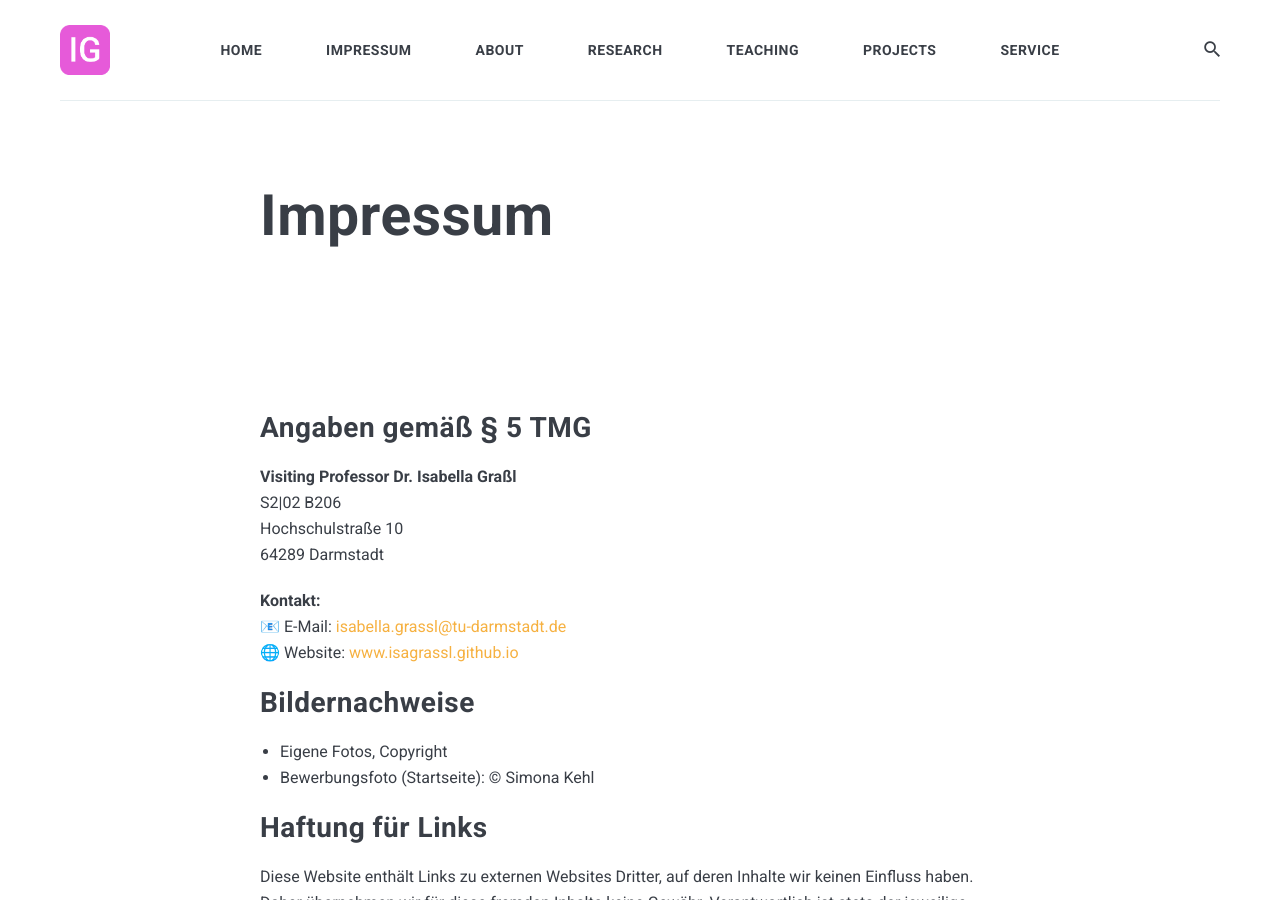
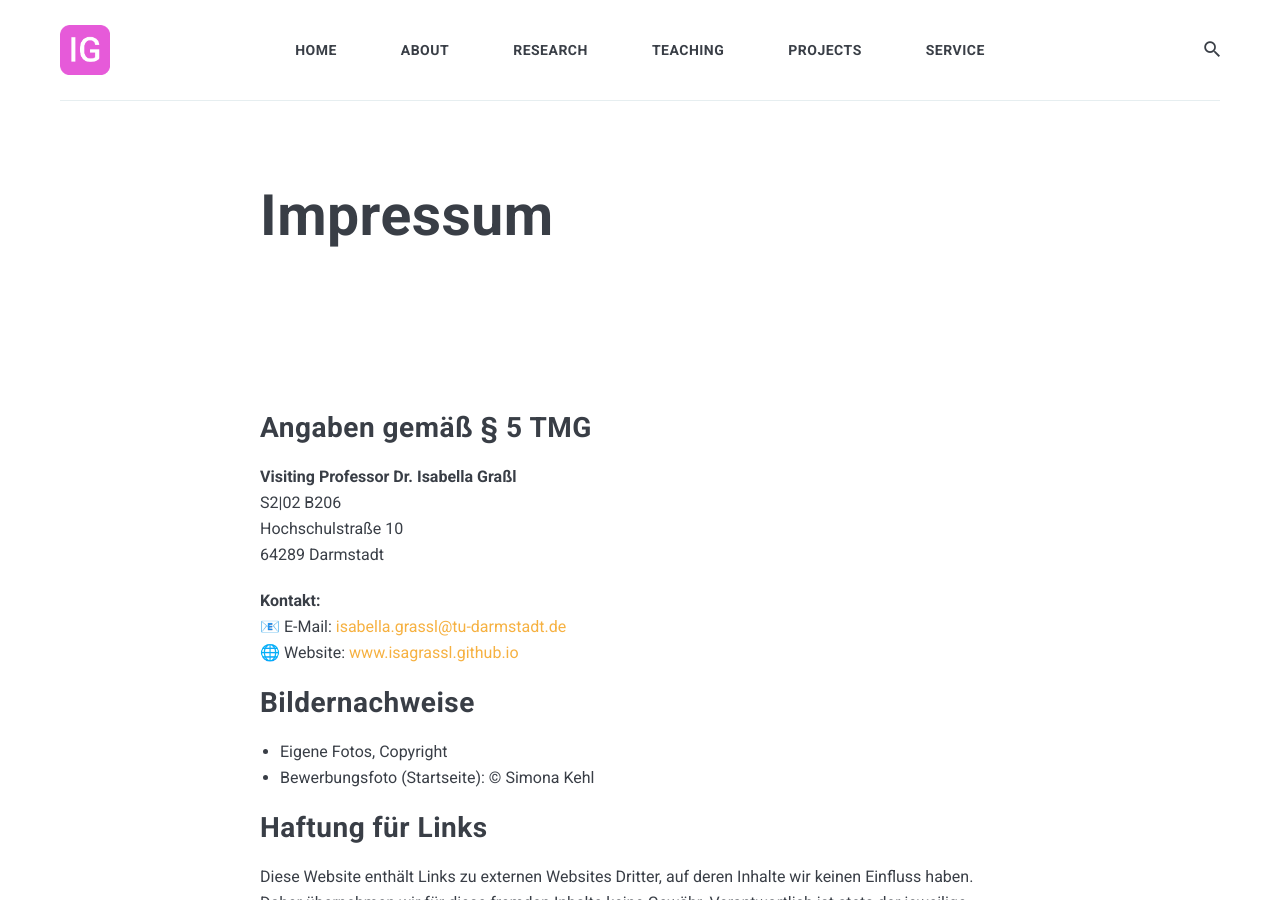
Before and after one commit to IsaGrassl/IsaGrassl.github.io, a Jekyll site: the page built from _pages/impressum.md, in a window 1280 px wide and 900 px high. Built offline with Jekyll 4.4.1, drawn with Linux system fonts in a browser that asks for light colours; nearby versions of some CDN libraries.

Commit message:
fix header

```diff
--- a/_includes/header.html
+++ b/_includes/header.html
@@ -30,7 +30,7 @@
               {% assign sorted_pages = site.pages | sort: 'order' %} <!--NEW: Sort by 'order' field -->
 
               {% for page in sorted_pages %} <!--NEW: sortedpages instead of site.pages-->
-                {% unless page.name == 'tags.html' or page.name == '404.html'%}
+                {% unless page.name == 'tags.html' or page.name == '404.html' or page.name == 'impressum.md'%}
               {% if page.title %}
               <li class="nav__item">
                 <a href="{{ page.url | prepend: site.baseurl }}" class="nav__link">{{ page.title }}</a>
```
Also changed, not shown: _pages/impressum.md (+1 -0 lines).
